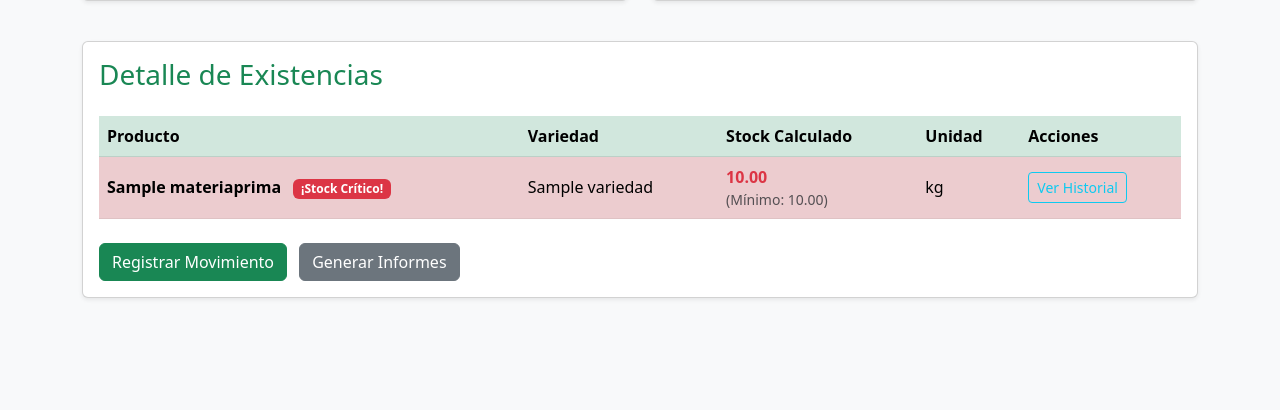
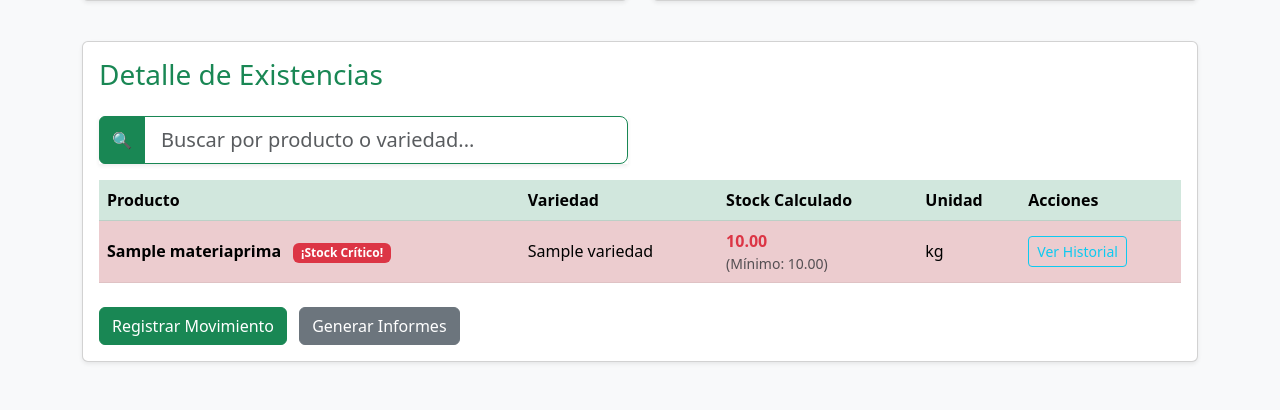
Before and after one commit to lamascristian-wq/Cauqueva, a Django app: page / in a window 1280 px wide. Shown: the part 405-815 px from the top of the page. Before the commit the page ends 704 px from the top, so only its background shows below. Run offline with Django 4.2, Linux system fonts and the light colour scheme; a user stored in the database is signed in; tables that the repository leaves empty hold one stand-in row (values such as "Sample post").

Commit message:
agregando el buscador en tiempo real y estilos personalizado

```diff
--- a/inventario/templates/inventario/dashboard.html
+++ b/inventario/templates/inventario/dashboard.html
@@ -69,7 +69,14 @@
         <div class="card shadow-sm mb-5">
             <div class="card-body">
                 <h3 class="card-title text-success mb-4">Detalle de Existencias</h3>
-
+                <div class="row mb-3">
+                    <div class="col-md-6 col-12">
+                        <div class="input-group shadow-sm">
+                            <span class="input-group-text bg-success text-white border-success">🔍</span>
+                            <input type="text" id="buscadorTabla" class="form-control form-control-lg border-success" placeholder="Buscar por producto o variedad...">
+                        </div>
+                    </div>
+                </div>
                 <table class="table table-striped table-hover align-middle">
                     <thead class="table-success">
                         <tr>
@@ -177,6 +184,31 @@
                     }
                 }
             });
+        // --- LÓGICA DEL BUSCADOR EN TIEMPO REAL ---
+            const inputBuscador = document.getElementById("buscadorTabla");
+
+            if (inputBuscador) {
+                inputBuscador.addEventListener("keyup", function() {
+                    const textoFiltro = this.value.toLowerCase();
+
+                    filas.forEach(fila => {
+                        // Ignorar la fila vacía si no hay productos
+                        if (fila.cells.length < 5) return;
+
+                        const celdaNombre = fila.querySelector("strong");
+                        const nombreProducto = celdaNombre ? celdaNombre.textContent.toLowerCase() : "";
+                        const variedadProducto = fila.children[1].textContent.toLowerCase();
+
+                        // Si el texto escrito coincide con el nombre o la variedad, mostramos la fila
+                        if (nombreProducto.includes(textoFiltro) || variedadProducto.includes(textoFiltro)) {
+                            fila.style.display = "";
+                        } else {
+                            // Si no, la ocultamos
+                            fila.style.display = "none";
+                        }
+                    });
+                });
+            }
         });
     </script>
 <!-- SCRIPT DE BOOTSTRAP (Necesario para los Toasts) -->
```
